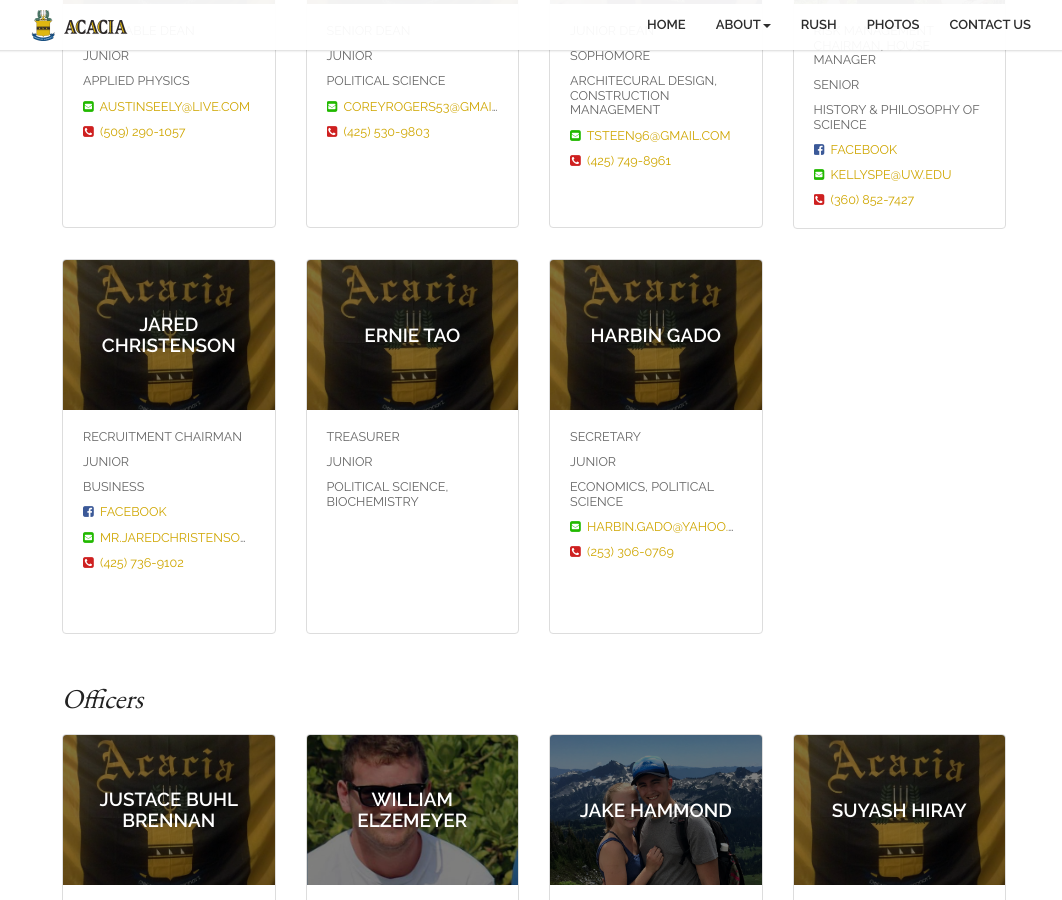
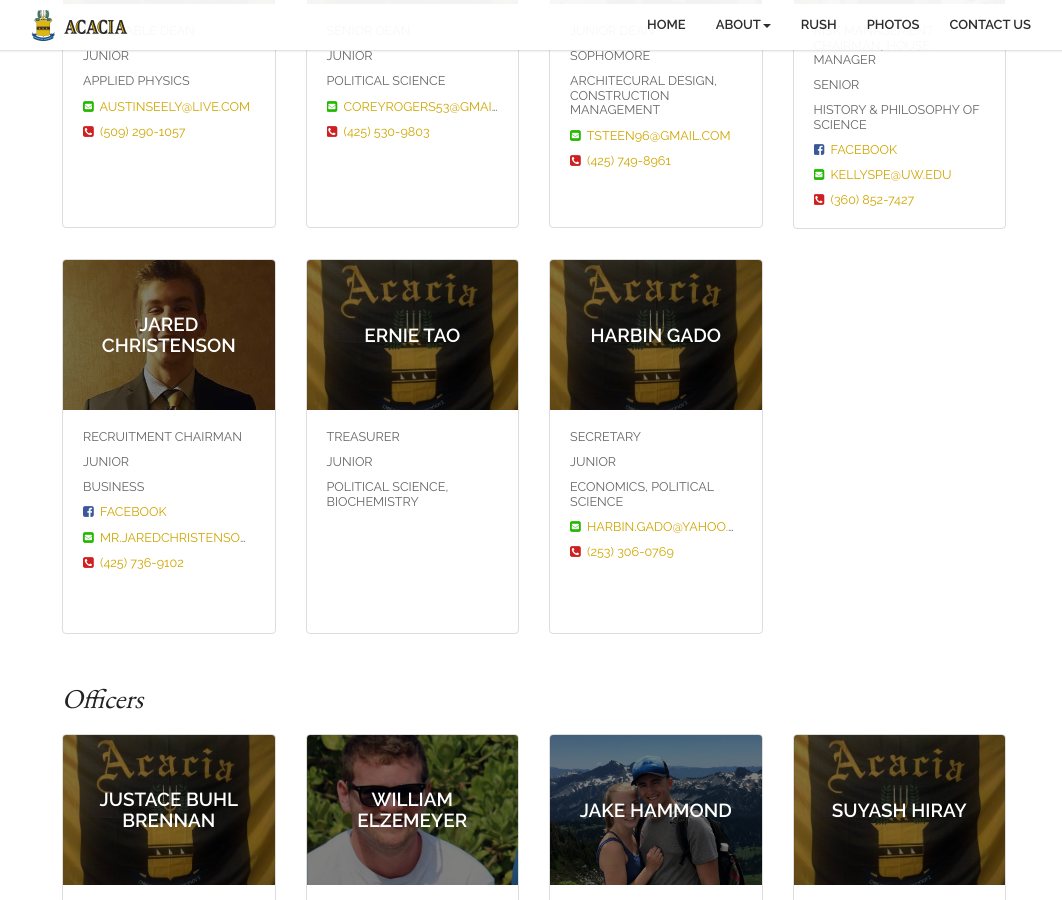
Before and after one commit to Garrett-M/acacia-web, a Jekyll site: the page built from current-members.html, in a window 1280 px wide and 900 px high, scrolled down 587 px. Shown: the whole window, without its empty margins (106-1168 px from the left). Built offline with Jekyll 4.4.1, drawn with Linux system fonts in a browser that asks for light colours; nearby versions of some CDN libraries; comment, search, counter and statistics services are not loaded.

Commit message:
minor changes

```diff
--- a/current-members.html
+++ b/current-members.html
@@ -44,6 +44,7 @@ executives:
     -
         title: Recruitment Chairman
         name: Jared Christenson
+        img: '/assets/members/jared-christensen.jpg'
         year: Junior
         major: Business
         phone: (425) 736-9102
```
Also changed, not shown: assets/members/jared-christensen.jpg (added).
